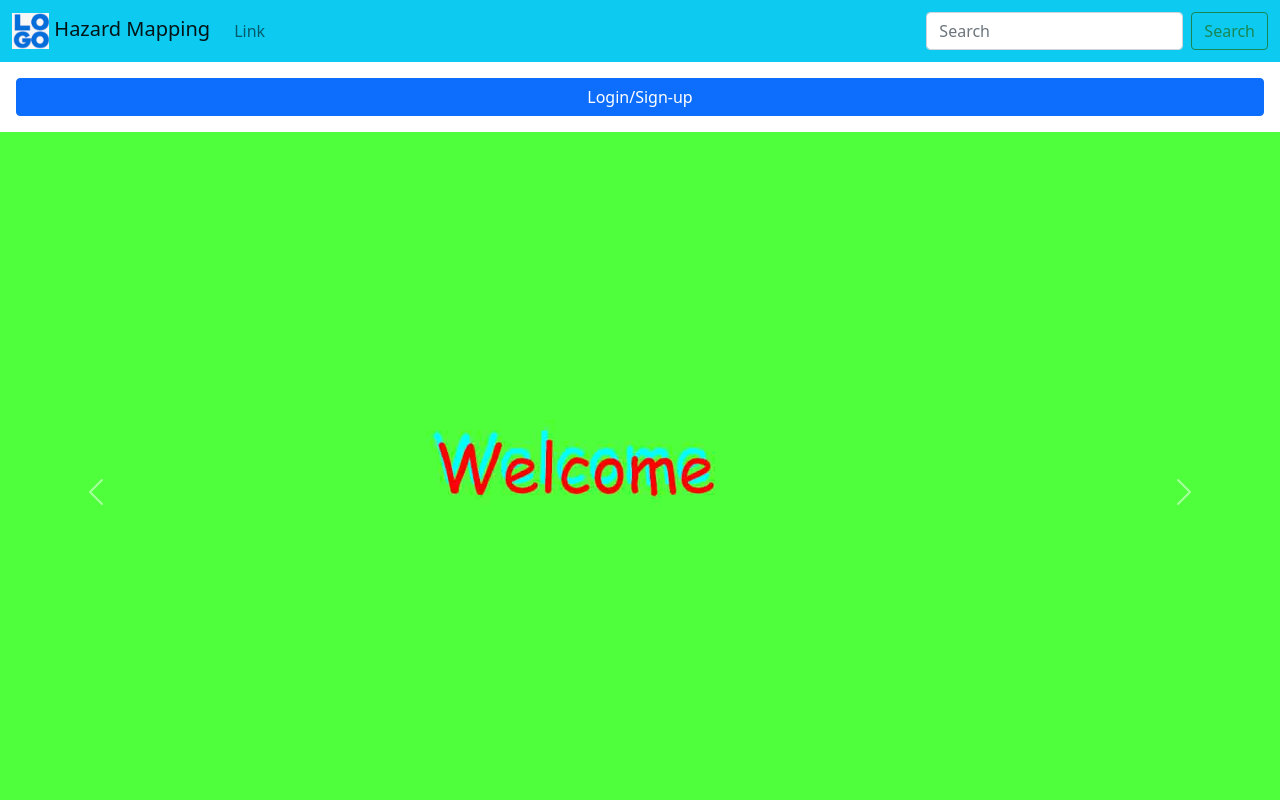
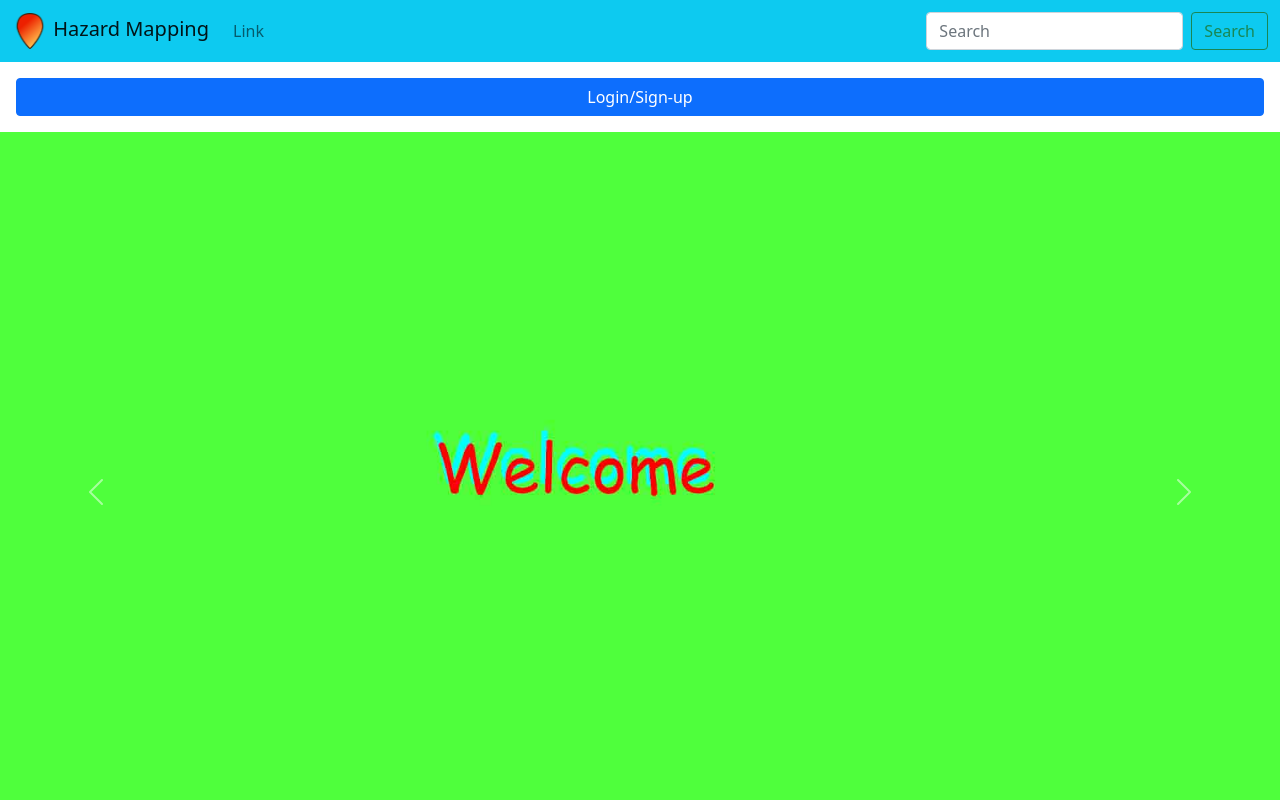
Before and after one commit to kjfraser/1800_202310_BBY23, a plain HTML site: page index.html in a window 1280 px wide. Shown: the top 800 px of the page. Drawn offline with nearby package versions, Linux system fonts and the light colour scheme.

Commit message:
Added map icon for html nav bar

```diff
--- a/index.html
+++ b/index.html
@@ -32,7 +32,7 @@
     <nav class="navbar navbar-expand-lg navbar-light bg-info">
         <div class="container-fluid">
             <a class="navbar-brand" href="#">
-                <img src="./images/image.jpg" height="36">
+                <img src="./images/Map.png" height="36">
                 Hazard Mapping</a>
             <button class="navbar-toggler" type="button" data-bs-toggle="collapse"
                 data-bs-target="#navbarSupportedContent" aria-controls="navbarSupportedContent" aria-expanded="false"
```
Also changed, not shown: images/Map.png (added).
